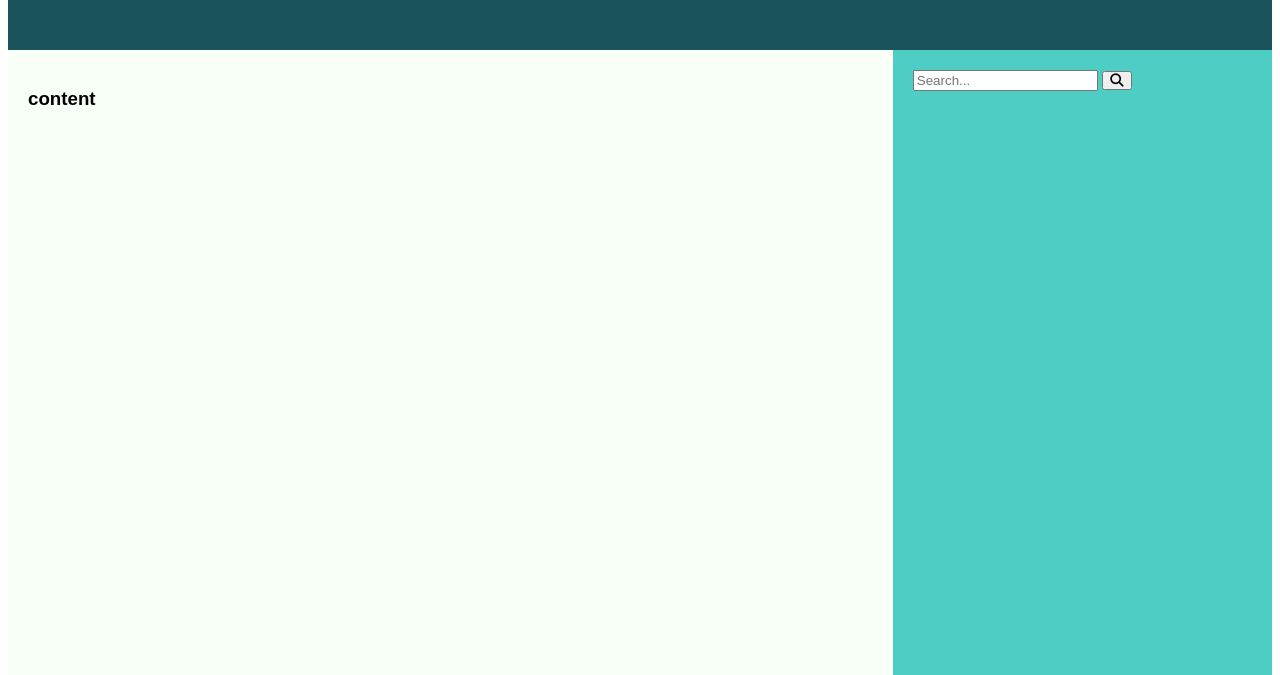
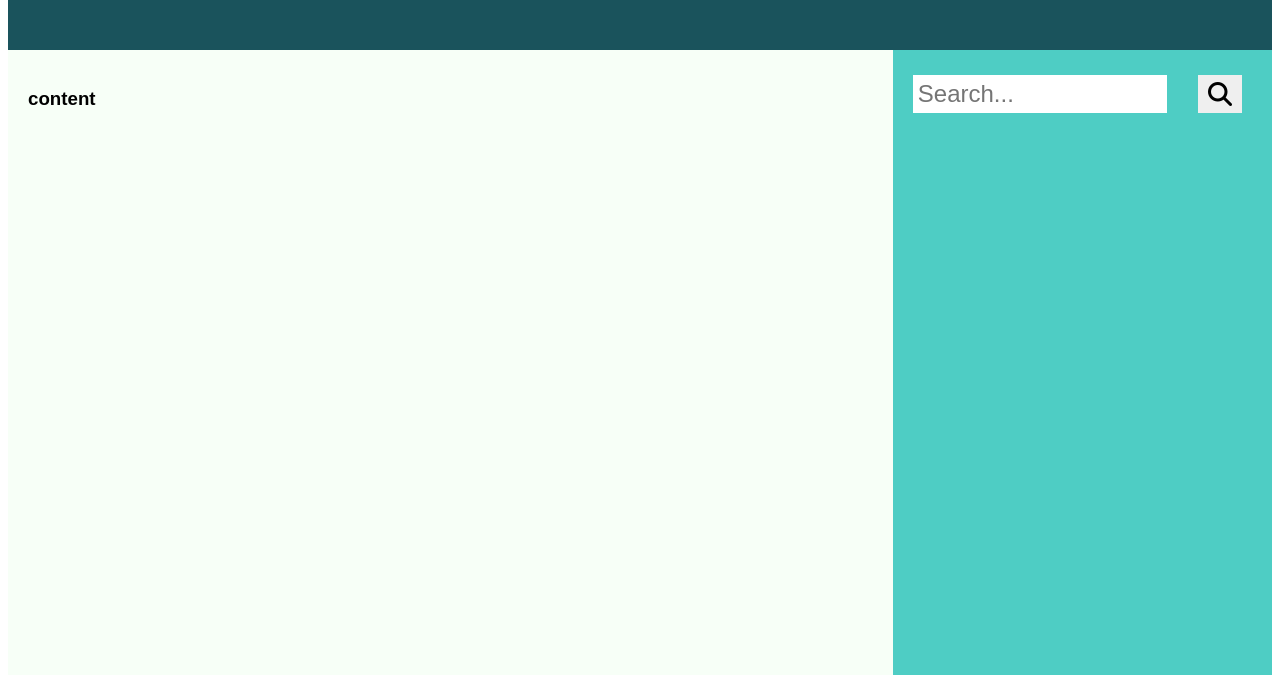
Before and after one commit to Michelle-Rose/basic-html, a plain HTML site: page index.html in a window 1280 px wide. Shown: the part 125-800 px from the top of the page. Drawn offline with Linux system fonts and the light colour scheme.

Commit message:
css search

```diff
--- a/styles.css
+++ b/styles.css
@@ -4,7 +4,7 @@
   "Bittersweet":"ff6b6b",
   "Naples Yellow":"ffe66d" */
 
-* {
+  * {
     box-sizing: border-box;
 }
 
@@ -35,3 +35,26 @@ header {
     height: 100%;
     background-color: #4ecdc4;
 }
+.searchbar{
+    float: left;
+    width: 100%;
+}
+.searchbar input[type=text]{
+    padding: 5px;
+    margin-top: 5px;
+    font-size: 18pt;
+    border: none;
+    width: 75%;
+}
+.searchbar button{
+    float: right;
+    padding: 7px 10px;
+    margin-top: 5px;
+    margin-right: 10px;
+    font-size: 18pt;
+    border: none;
+    cursor: pointer;
+}
+.searchbar button:hover{
+    background: #ffe66d;
+}
```
